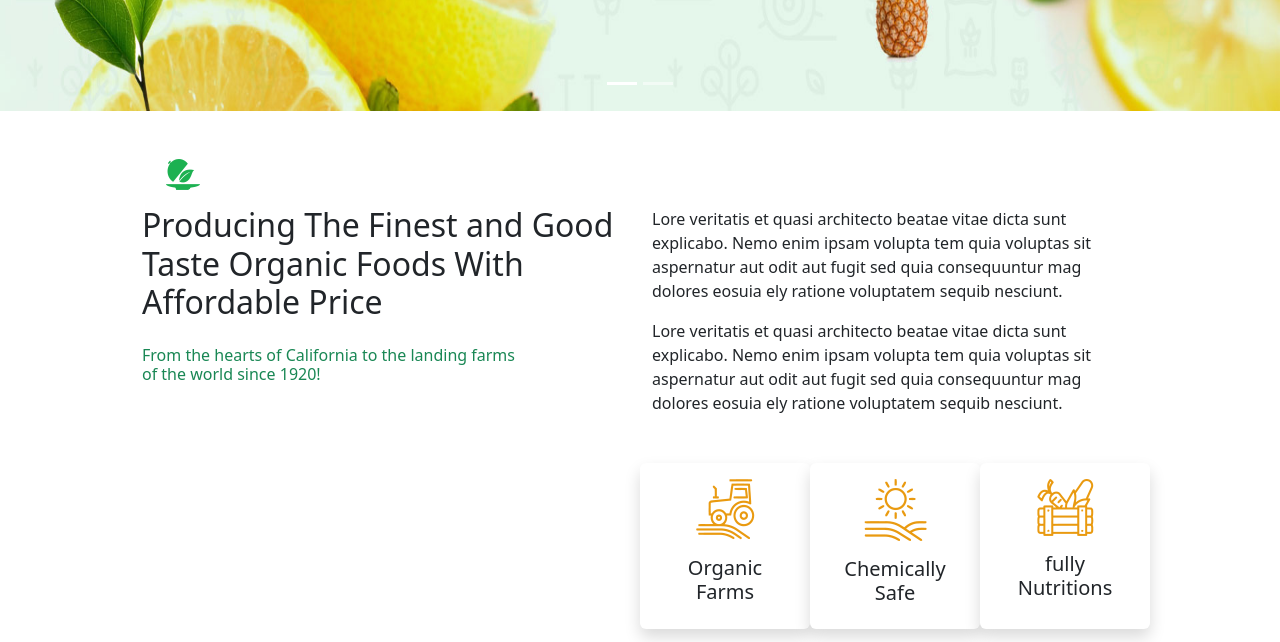
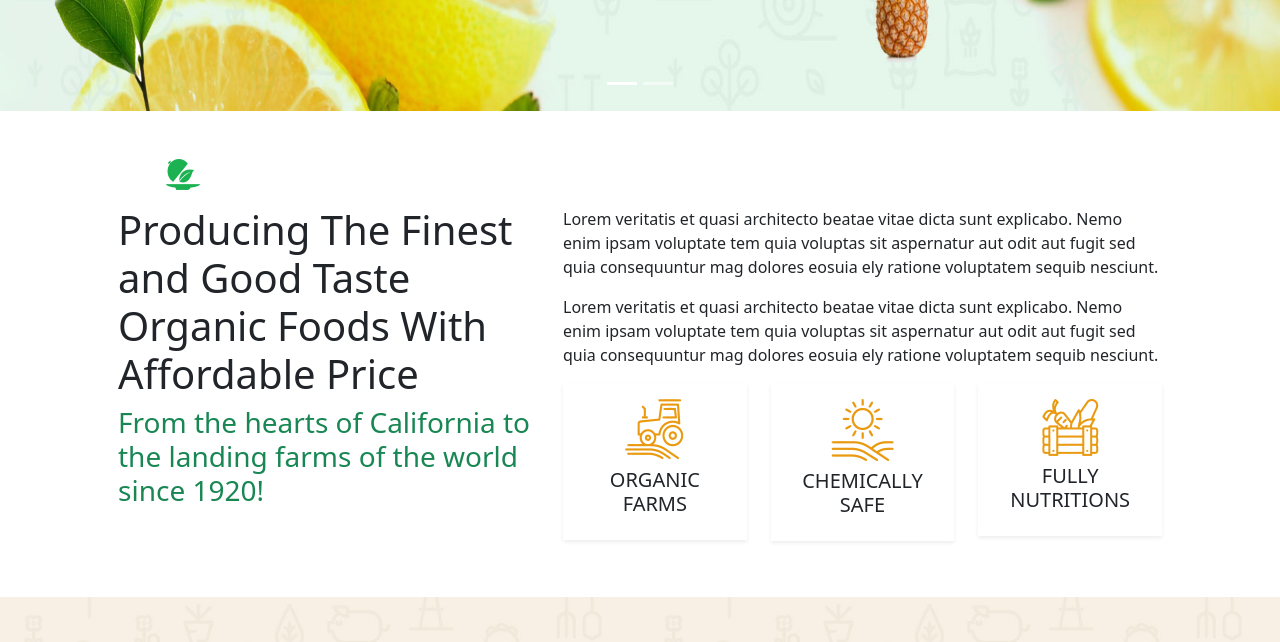
Before and after one commit to Sanaullahlarik/Capstone-Project-Three, a plain HTML site: page index.html in a window 1280 px wide. Shown: the part 650-1292 px from the top of the page. Drawn offline with nearby package versions, Linux system fonts and the light colour scheme.

Commit message:
I have completed two section one is like about producing of organic foods and second section is images of fruits like apple, grapes, bananana and Straberries

```diff
--- a/css/index.css
+++ b/css/index.css
@@ -32,4 +32,13 @@
 .recipe-image{
   background-image: url(../images/recape-image.jpg);
   background-size:cover;
+  width: 550px !important;
+  height: 50vh;
 }
+
+.Fresh-items-image{
+  background-image: url(../images/fresh-item-image.jpg);
+  background-size: cover;
+  width: 550px !important;
+  height: 50vh;
+}
--- a/index.html
+++ b/index.html
@@ -204,40 +204,45 @@
   </div>
 
   <!--section-1 -->
- <div class="container">
-  <div class="row m-lg-5">
-    <div class="col-12 col-md-6 col-sm-12">
-      <img class="mb-3 ms-4 img-fluid" src="./images/icon-1.png" alt="leaf-icon">
-      <h2>Producing The Finest and Good <br> Taste Organic Foods With <br> Affordable Price</h2>
-      <h6 class="mt-4 text-success">From the hearts of California to the landing farms <br> of the world since 1920!</h6>
+  <div class="container p-5">
+    <div class="row">
+        <div class=" col-md-5">
+            <img class="img-fluid mb-3 ms-5" src="./images/icon-1.png" alt="leaf-icon">
+            <h1>Producing The Finest and Good Taste Organic Foods With Affordable Price</h1>
+            <h3 class="text-success">From the hearts of California to the landing farms of the world since 1920!
+            </h3>
+
         </div>
-    <div class="col-12 col-md-6 col-sm-12">
-      <div class="mt-5">
-        <p>Lore veritatis et quasi architecto beatae vitae dicta sunt explicabo. Nemo enim ipsam volupta tem quia voluptas sit aspernatur aut odit aut fugit sed quia consequuntur mag dolores eosuia ely ratione voluptatem sequib nesciunt.</p>
-      <p class="mb-5">Lore veritatis et quasi architecto beatae vitae dicta sunt explicabo. Nemo enim ipsam volupta tem quia voluptas sit aspernatur aut odit aut fugit sed quia consequuntur mag dolores eosuia ely ratione voluptatem sequib nesciunt.</p>
+        <div class="col-md-7 mt-sm-5 mt-sm-3">
+            <div>
+                <p>Lorem veritatis et quasi architecto beatae vitae dicta sunt explicabo. Nemo enim ipsam voluptate
+                    tem quia voluptas sit aspernatur aut odit aut fugit sed quia consequuntur mag dolores eosuia ely
+                    ratione voluptatem sequib nesciunt.</p>
+                <p>Lorem veritatis et quasi architecto beatae vitae dicta sunt explicabo. Nemo enim ipsam voluptate
+                    tem quia voluptas sit aspernatur aut odit aut fugit sed quia consequuntur mag dolores eosuia ely
+                    ratione voluptatem sequib nesciunt.</p>
             </div>
-      <div class="row flex-wrap">
-        <div class="card border-0 shadow text-center col-lg-4 col-md-4 col-sm-12 col-12">
-          <div class="card-body">
-            <img class="img-fluid" src="./images/tracktor-icon.png" alt="tracktor-img">
-            <h5 class="card-title pt-3">Organic Farms</h5>
+            <div class="row">
+                <div class="col-md-4 col-sm-12">
+                    <div class="bg-white shadow-sm w-100 text-center p-3 mb-2">
+                        <img src="./images/tracktor-icon.png">
+                        <h5 class="mt-2">ORGANIC FARMS</h5>
+                    </div>
+                </div>
+                <div class="col-md-4 col-sm-12">
+                    <div class="bg-white shadow-sm w-100 text-center p-3 mb-2">
+                        <img src="./images/sun-icon.png">
+                        <h5 class="mt-2">CHEMICALLY SAFE</h5>
+                    </div>
+                </div>
+                <div class="col-md-4">
+                    <div class="bg-white shadow-sm w-100 text-center p-3 mb-2">
+                        <img src="./images/icon-2.png">
+                        <h5 class="mt-2">FULLY NUTRITIONS</h5>
+                    </div>
                 </div>
             </div>
 
-        <div class="card border-0 shadow text-center col-lg-4 col-md-4 col-sm-12 col-12">
-          <div class="card-body">
-            <img class="img-fluid" src="./images/sun-icon.png" alt="sun-img">
-            <h5 class="card-title pt-3">Chemically Safe</h5>
-          </div>
-        </div>
-
-        <div class="card border-0 shadow text-center col-lg-4 col-md-4 col-sm-12 col-12">
-          <div class="card-body">
-            <img class="img-fluid" src="./images/icon-2.png" alt="icon-2">
-            <h5 class="card-title pt-3">fully Nutritions</h5>
-          </div>
-        </div>
-      </div>
         </div>
     </div>
 </div>
@@ -273,20 +278,6 @@
      </div>
    </div>
   </div>
-
-  <!-- section-3 -->
-   <div class="container">
-    <div class="row">
-      <div class="recipe-image col-lg-6 col-md-6 col-sm-12 col-12">
-
-      </div>
-      <div class="Fresh-items-image col-lg-6 col-md-6 col-sm-12 col-12">
-
-      </div>
-
-    </div>
-
-   </div>
   <script src="./javaScript/script.js"></script>
 </body>
 </html>
```
Lines whose indentation alone changed are shown as unchanged.
